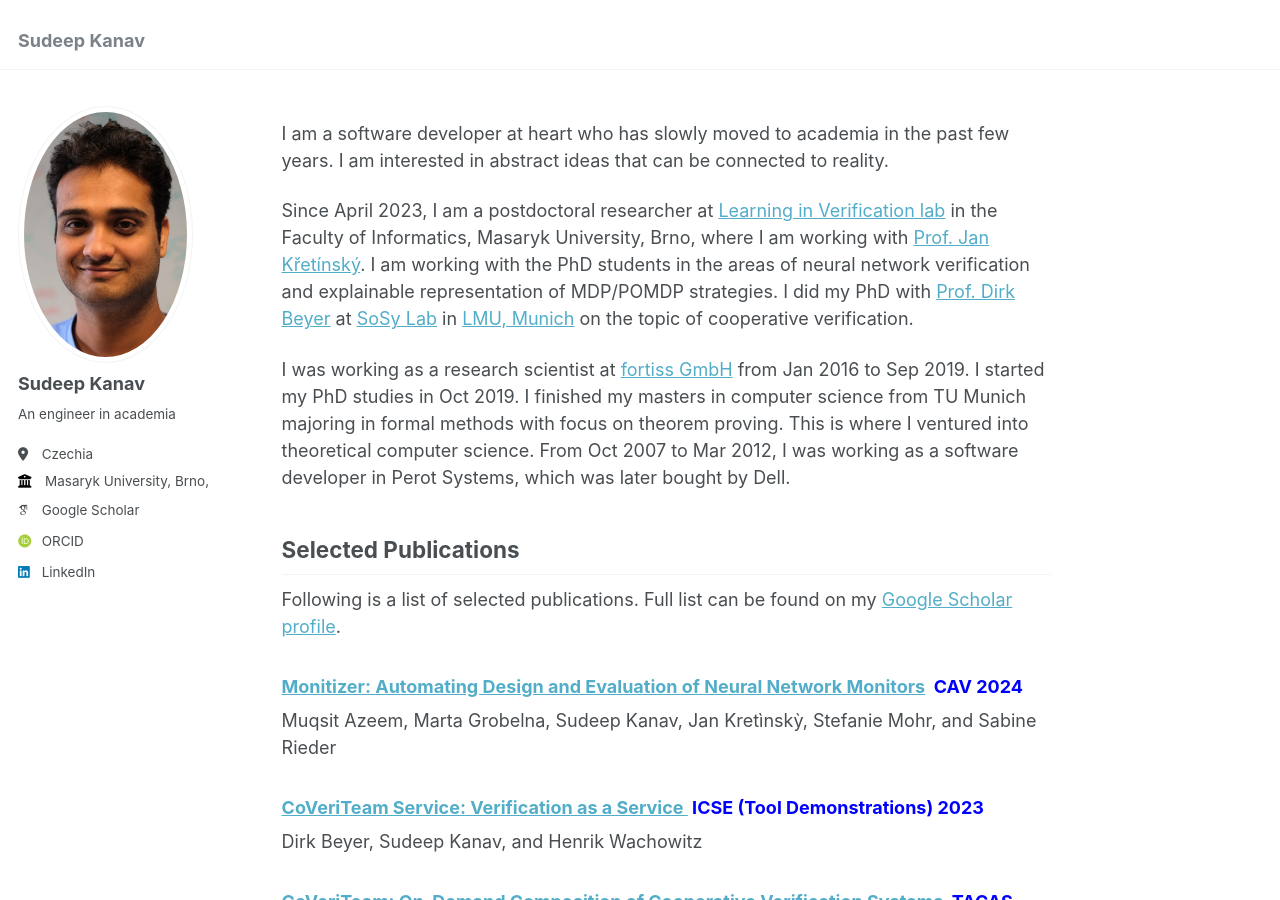
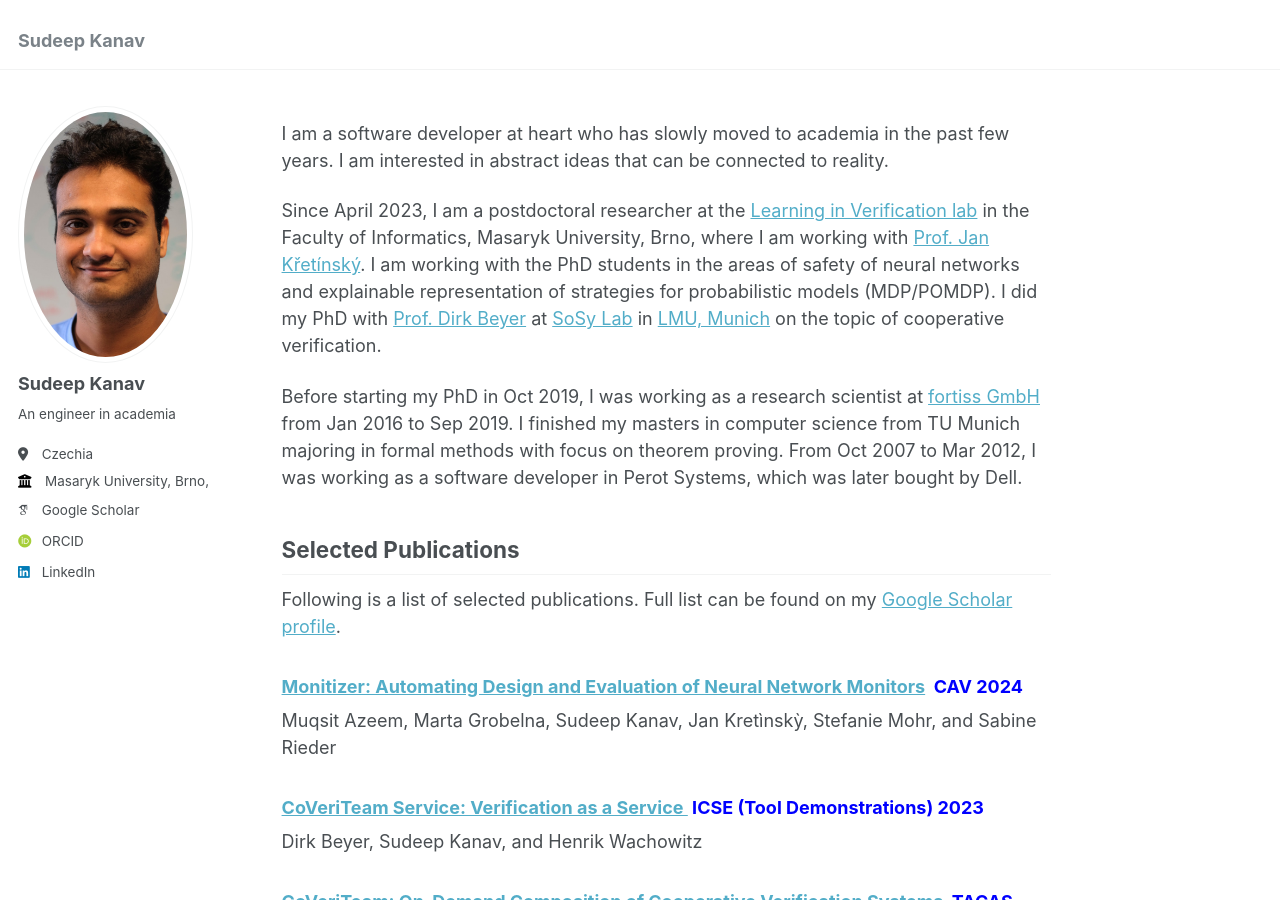
Before and after one commit to skanav/skanav.github.io, a Jekyll site: the page built from _pages/about.md, in a window 1280 px wide and 900 px high. Built offline with Jekyll 4.4.1, drawn with Linux system fonts in a browser that asks for light colours; some web fonts are replaced.

Commit message:
change in description

```diff
--- a/_pages/about.md
+++ b/_pages/about.md
@@ -10,12 +10,11 @@ redirect_from:
 I am a software developer at heart who has slowly moved to academia in the past few years.
 I am interested in abstract ideas that can be connected to reality.
 
-Since April 2023, I am a postdoctoral researcher at [Learning in Verification lab](https://live-lab.fi.muni.cz/) in the Faculty of Informatics, Masaryk University, Brno, where I am working with [Prof. Jan Křetínský](https://scholar.google.com/citations?user=w4KVyKAAAAAJ&hl=en). I am working with the PhD students in the areas of neural network verification and explainable representation of MDP/POMDP strategies.
+Since April 2023, I am a postdoctoral researcher at the [Learning in Verification lab](https://live-lab.fi.muni.cz/) in the Faculty of Informatics, Masaryk University, Brno, where I am working with [Prof. Jan Křetínský](https://scholar.google.com/citations?user=w4KVyKAAAAAJ&hl=en). I am working with the PhD students in the areas of safety of neural networks and explainable representation of strategies for probabilistic models (MDP/POMDP).
 I did my PhD with [Prof. Dirk Beyer](https://www.sosy-lab.org/people/beyer/) at [SoSy Lab](https://www.sosy-lab.org/) in [LMU, Munich](https://www.lmu.de/en/) on the topic of cooperative verification.
 
-I was working as a research scientist at [fortiss GmbH](https://www.fortiss.org/en/) from Jan 2016 to Sep 2019. I started my PhD studies in Oct 2019.
+Before starting my PhD in Oct 2019, I was working as a research scientist at [fortiss GmbH](https://www.fortiss.org/en/) from Jan 2016 to Sep 2019.
 I finished my masters in computer science from TU Munich majoring in formal methods with focus on theorem proving.
-This is where I ventured into theoretical computer science.
 From Oct 2007 to Mar 2012, I was working as a software developer in Perot Systems, which was later bought by Dell.
 
 ## Selected Publications
```
